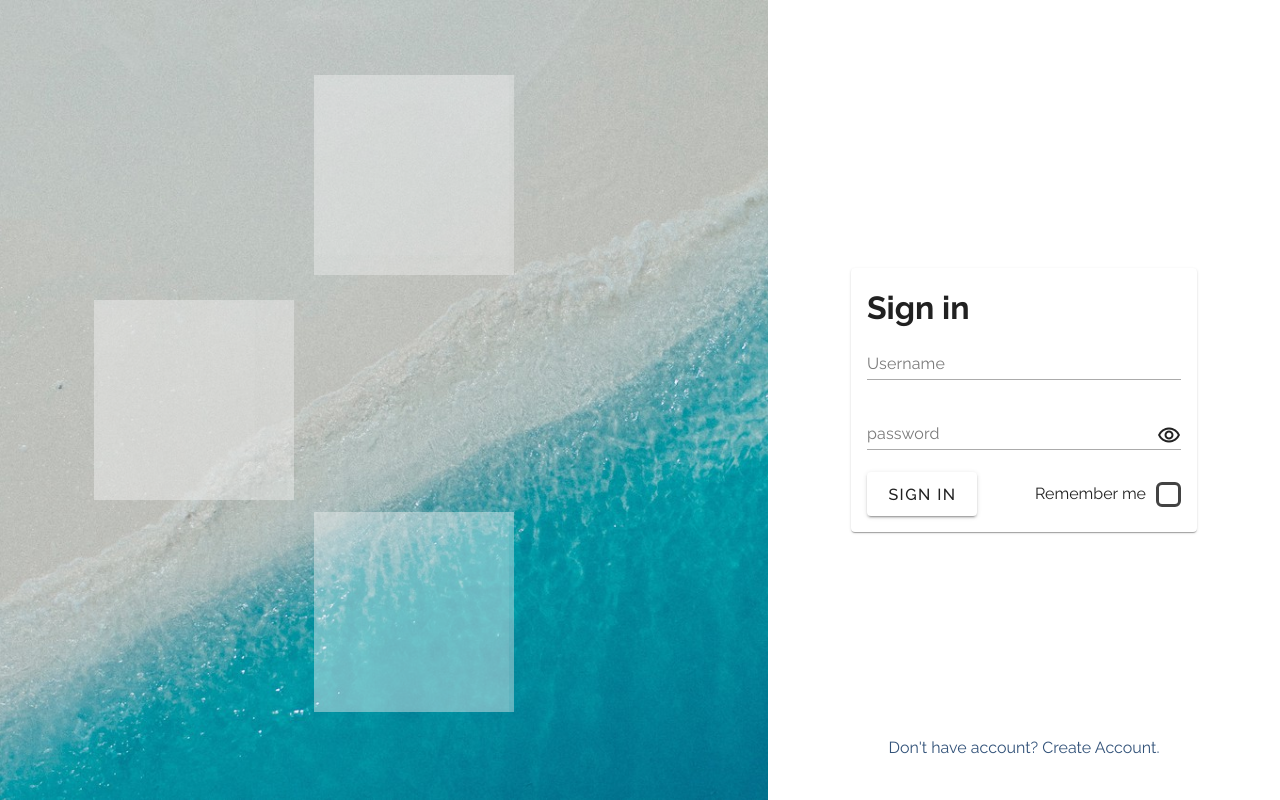
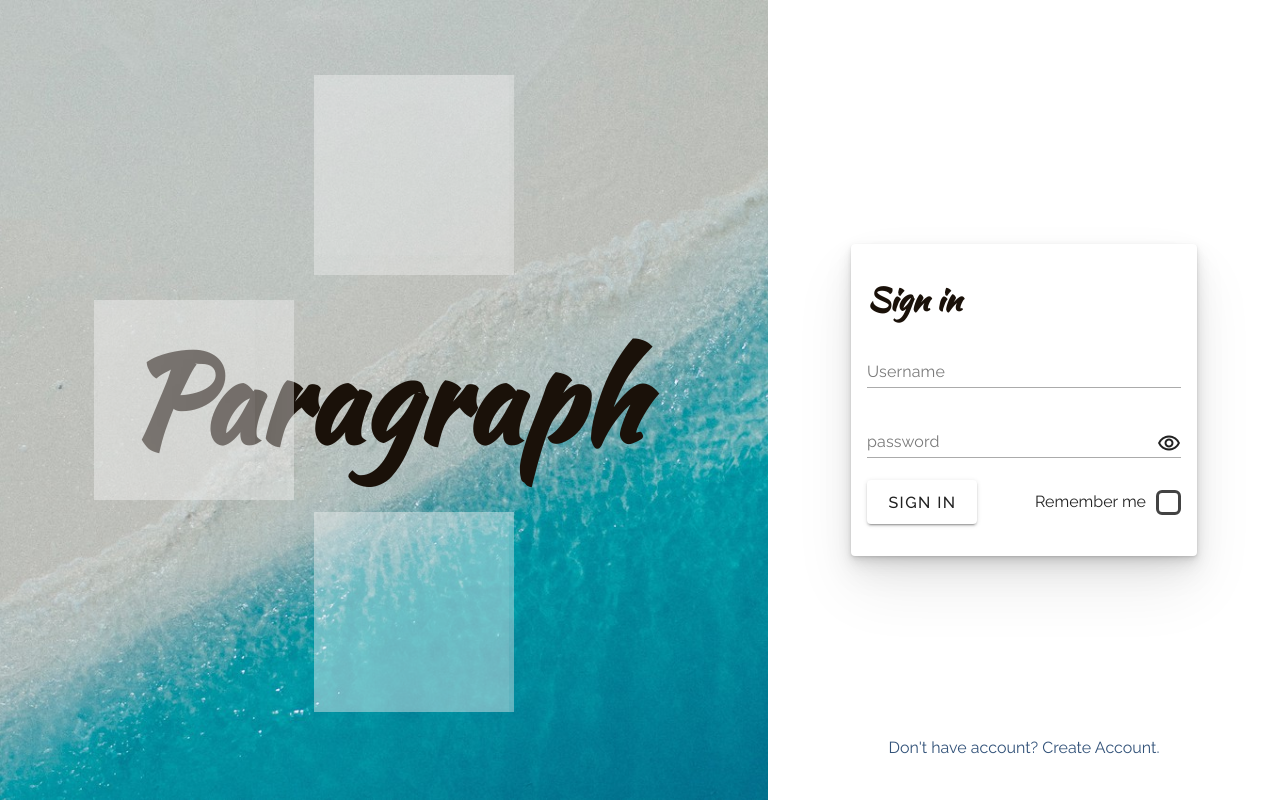
Before and after one commit to space-vagabund/orange, a Vue app: page /sign-in in a window 1280 px wide. Built offline with nearby package versions, Linux system fonts and the light colour scheme.

Commit message:
added nav to sign in page

```diff
--- a/src/App.vue
+++ b/src/App.vue
@@ -23,8 +23,22 @@ export default defineComponent({
 </script>
 
 <style lang="scss">
+@import url("https://fonts.googleapis.com/css2?family=Kaushan+Script&display=swap");
 @import url("https://fonts.googleapis.com/css2?family=Raleway:wght@300;400;500;600;700&family=Titillium+Web:wght@200;300;400;700&display=swap");
 * {
   font-family: "Raleway", sans-serif;
 }
+h1,
+h2,
+h3,
+.title {
+  font-family: "Kaushan Script", "Raleway", sans-serif;
+  color: #1a1109;
+}
+.widgetContainer {
+  padding: 32px 16px;
+  box-shadow: rgba(0, 0, 0, 0.07) 0px 1px 2px, rgba(0, 0, 0, 0.07) 0px 2px 4px,
+    rgba(0, 0, 0, 0.07) 0px 4px 8px, rgba(0, 0, 0, 0.07) 0px 8px 16px,
+    rgba(0, 0, 0, 0.07) 0px 16px 32px, rgba(0, 0, 0, 0.07) 0px 32px 64px !important;
+}
 </style>
--- a/src/components/PageBanner.vue
+++ b/src/components/PageBanner.vue
@@ -2,7 +2,15 @@
   <transition name="bannerShow">
     <div class="bannerBlock" v-if="startAnimation">
       <div class="wrapperImage">
-        <img :src="getImageScr" alt="banner" />
+        <div
+          class="goBackWrapper"
+          @click="goToSignInPage"
+          v-if="page === 'createAccount'"
+        >
+          <BackBtn />
+        </div>
+        <img src="../assets/create_account_banner.jpg" alt="banner" />
+        <h1>Paragraph</h1>
       </div>
       <div class="blocks">
         <div class="block block1" />
@@ -16,9 +24,13 @@
 <script lang="ts">
 import { defineComponent } from "vue";
 import type { PropType } from "vue";
+import { BackBtn } from "@/ui";
 
 export default defineComponent({
   name: "LoginBanner",
+  components: {
+    BackBtn,
+  },
   props: {
     page: {
       required: true,
@@ -30,11 +42,9 @@ export default defineComponent({
       startAnimation: false,
     };
   },
-  computed: {
-    getImageScr() {
-      return require(this.page === "login"
-        ? "../assets/banner_login.jpg"
-        : "../assets/create_account_banner.jpg");
+  methods: {
+    goToSignInPage() {
+      this.$router.back();
     },
   },
   mounted() {
@@ -48,6 +58,22 @@ export default defineComponent({
   flex-basis: 60%;
   height: 100vh;
   position: relative;
+  .goBackWrapper {
+    position: absolute;
+    top: 5%;
+    left: 5%;
+    z-index: 9999;
+    cursor: pointer;
+  }
+  h1 {
+    position: absolute;
+    z-index: 2;
+    top: 50%;
+    font-size: 120px;
+    left: 50%;
+    transform: translate(-50%, -50%);
+    cursor: default;
+  }
   .wrapperImage {
     width: 100%;
     height: 100%;
--- a/src/pages/CreateAccountPage/CreateAccountPage.vue
+++ b/src/pages/CreateAccountPage/CreateAccountPage.vue
@@ -44,6 +44,7 @@ export default defineComponent({
     padding-right: 16px;
     display: flex;
     justify-content: center;
+    position: relative;
   }
   .createUserWrapper {
     margin-top: 32px;
--- a/src/pages/CreateAccountPage/widgets/CreateCompany.vue
+++ b/src/pages/CreateAccountPage/widgets/CreateCompany.vue
@@ -29,5 +29,8 @@ export default defineComponent({
   box-shadow: rgba(0, 0, 0, 0.25) 0px 0.0625em 0.0625em,
     rgba(0, 0, 0, 0.25) 0px 0.125em 0.5em,
     rgba(255, 255, 255, 0.1) 0px 0px 0px 1px inset;
+  h1 {
+    margin-bottom: 8px;
+  }
 }
 </style>
--- a/src/pages/CreateAccountPage/widgets/CreateUser.vue
+++ b/src/pages/CreateAccountPage/widgets/CreateUser.vue
@@ -36,5 +36,8 @@ export default defineComponent({
   box-shadow: rgba(0, 0, 0, 0.25) 0px 0.0625em 0.0625em,
     rgba(0, 0, 0, 0.25) 0px 0.125em 0.5em,
     rgba(255, 255, 255, 0.1) 0px 0px 0px 1px inset;
+  h1 {
+    margin-bottom: 8px;
+  }
 }
 </style>
--- a/src/pages/SignInPage/SignInPage.vue
+++ b/src/pages/SignInPage/SignInPage.vue
@@ -1,6 +1,6 @@
 <template>
   <div class="signInPage">
-    <PageBanner :page="'createAccount'" />
+    <PageBanner :page="'login'" />
     <div class="signInBlock">
       <SignInForm />
       <div class="bottomLinkContainer">
--- a/src/pages/SignInPage/widgets/SignInForm.vue
+++ b/src/pages/SignInPage/widgets/SignInForm.vue
@@ -1,6 +1,6 @@
 <template>
   <div class="container">
-    <v-card width="346" class="mx-auto signInFormWrapper">
+    <v-card width="346" class="mx-auto signInFormWrapper widgetContainer">
       <v-form @submit.prevent="onSubmit">
         <h1>Sign in</h1>
         <v-text-field
@@ -48,15 +48,13 @@ export default defineComponent({
 <style lang="scss">
 .container {
   .signInFormWrapper {
-    padding: 16px;
+    padding: 32px 16px;
   }
 }
 .signInFormWrapper {
-  padding: 20px h1 {
-    font-size: 65px;
-    display: inline-block;
-    margin-bottom: 24px;
-    color: #325279;
+  padding: 20px;
+  h1 {
+    margin-bottom: 16px;
   }
   .wrapperControls {
     display: flex;
--- /dev/null
+++ b/src/ui/BackBtn.vue
@@ -0,0 +1,15 @@
+<template>
+  <div class="back-btn">
+    <span class="material-icons-outlined">arrow_back_ios</span>
+  </div>
+</template>
+
+<script lang="ts">
+import { defineComponent } from "vue";
+
+export default defineComponent({
+  name: "back-btn",
+});
+</script>
+
+<style lang="scss" scoped></style>
--- a/src/ui/index.ts
+++ b/src/ui/index.ts
@@ -1,7 +1,9 @@
 import CheckBox from './CheckBox.vue'
-import PasswordInput from './PasswordInput.vue'
+import PasswordInput from './PasswordInput.vue';
+import BackBtn from './BackBtn.vue';
 
 export {
     CheckBox,
-    PasswordInput
+    PasswordInput,
+    BackBtn
 }
```
